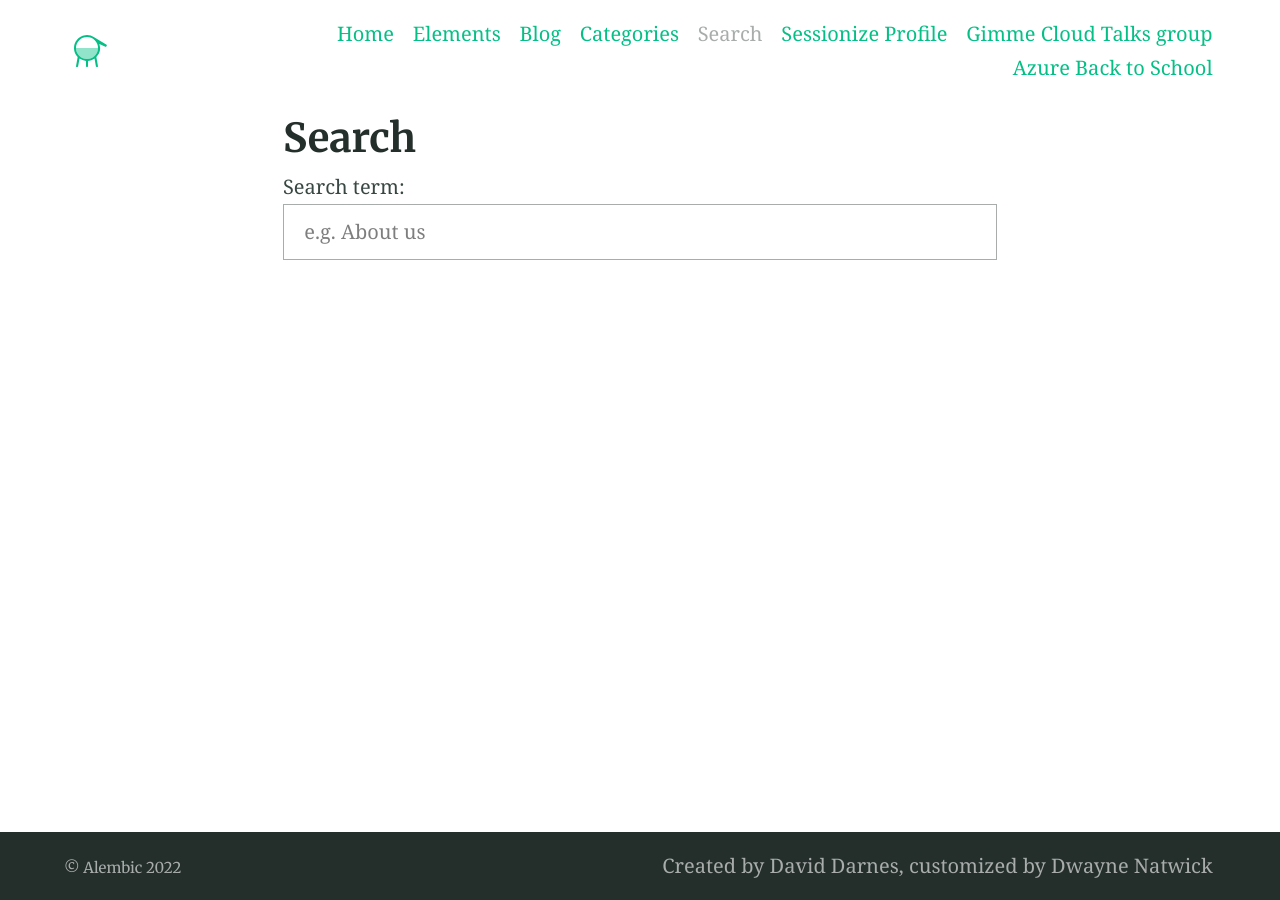
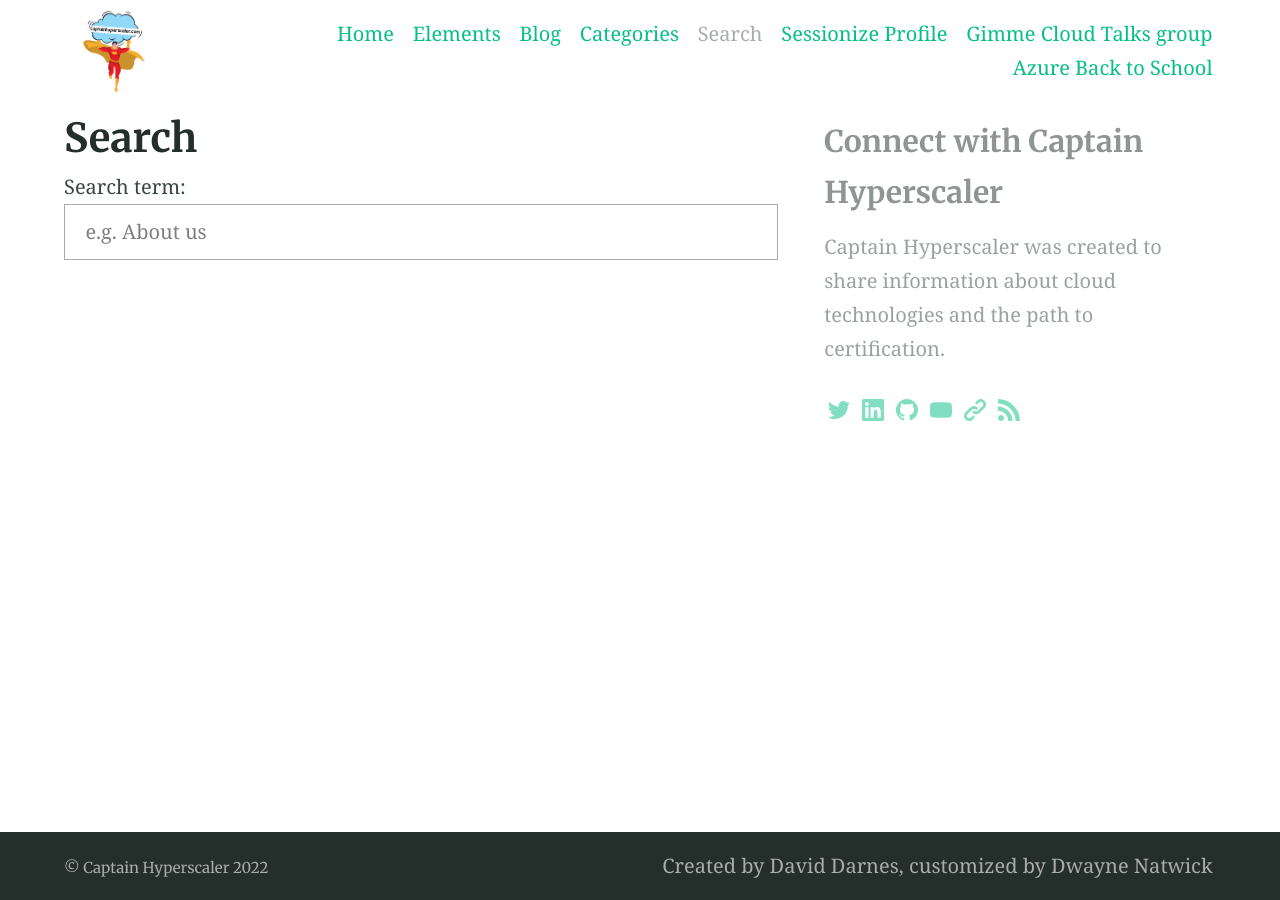
Before and after one commit to captainhyperscaler/captainhyperscaler.github.io, a Jekyll site: the page built from search.md, in a window 1280 px wide. Built offline with Jekyll 4.4.1, drawn with Linux system fonts in a browser that asks for light colours.

Commit message:
updates to aside

```diff
--- a/_config.yml
+++ b/_config.yml
@@ -92,13 +92,13 @@ defaults:
 # 7. Site settings
 encoding: utf-8 # Make sure the encoding is right
 lang: en-GB # Set the site language
-title: "Alembic" # Site name or title, also used in jekyll-seo-tag
-logo: "/assets/logos/logo.svg" # Site logo, also used in jekyll-seo-tag
-description: "Alembic is a starting point for Jekyll projects. Rather than starting from scratch, this boilerplate is designed to get the ball rolling immediately" # Site description and default description, also used in jekyll-seo-tag
-url: "https://alembic.darn.es" # Site url, also used in jekyll-seo-tag
+title: "Captain Hyperscaler" # Site name or title, also used in jekyll-seo-tag
+logo: "/images/captain-hyperscaler-logo.png" # Site logo, also used in jekyll-seo-tag
+description: "Captain Hyperscaler was created to share information about cloud technologies and the path to certification." # Site description and default description, also used in jekyll-seo-tag
+url: "https://captainhyperscaler.com" # Site url, also used in jekyll-seo-tag
 baseurl: ""
-repo: "https://github.com/daviddarnes/alembic"
-email: "me@daviddarnes.com"
+repo: "https://github.com/captainhyperscaler/captainhyperscaler.github.io"
+email: "dwayne.natwick@captainhyperscaler.com"
 # disqus: "alembic-1" # Blog post comments, uncomment the option and set the site ID from your Disqus account
 # date_format: "%-d %B %Y" # Blog post date formatting using placeholder formatting
 # google_analytics: ""
--- a/_includes/site-aside.html
+++ b/_includes/site-aside.html
@@ -7,7 +7,7 @@
 
   {% elsif page.layout == "page" or page.layout == "home" or page.layout == "blog" %}
     <section class="section  section--description">
-      <h3>About this site</h3>
+      <h3>Connect with Captain Hyperscaler</h3>
       <p>{{ site.description }}</p>
       {% include nav-social.html %}
     </section>
--- a/blog/index.html
+++ b/blog/index.html
@@ -1,4 +1,5 @@
 ---
 layout: blog
 collectionpage: posts
+aside: true
 ---
```
Also changed, not shown: _posts/2019-10-01-welcome.md (+1 -0 lines), search.md (+1 -0 lines).
